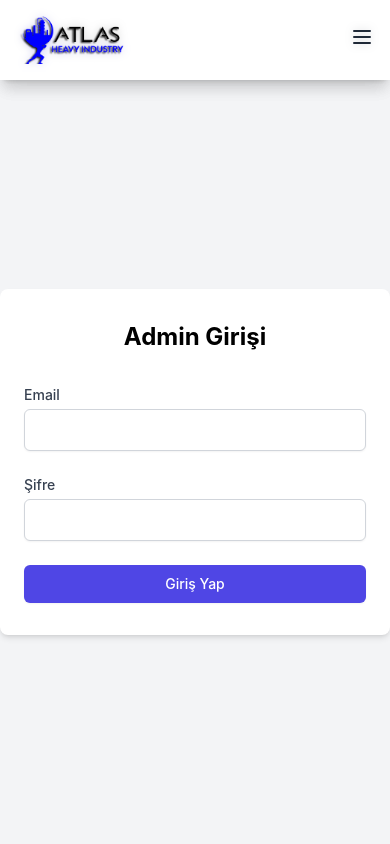
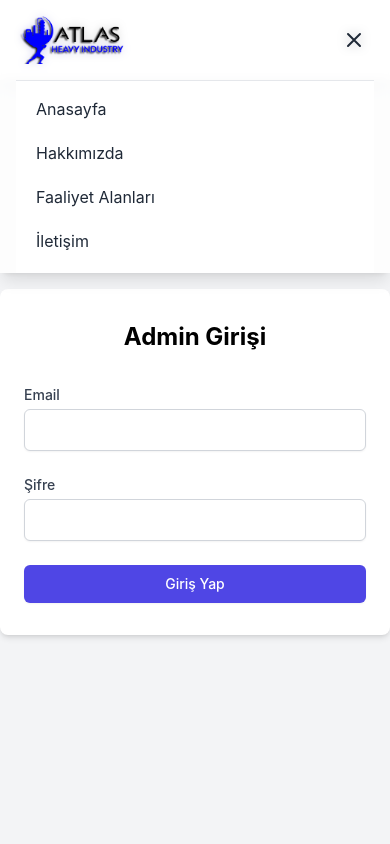
Before and after one commit to CemilEmreAras/atlas, a React (Create React App) app: page /admin-login in a window 390 px wide. Both pictures are taken after a click on the button 362 px from the left and 37 px from the top of the page. Shown: the top 844 px of the page. Built offline with nearby package versions, Linux system fonts and the light colour scheme.

Commit message:
Güncel Web5

```diff
--- a/src/components/Navbar.js
+++ b/src/components/Navbar.js
@@ -3,6 +3,7 @@ import { useNavigate } from 'react-router-dom';
 
 const Navbar = () => {
   const [scrolled, setScrolled] = useState(false);
+  const [isOpen, setIsOpen] = useState(false);
   const navigate = useNavigate();
 
   useEffect(() => {
@@ -18,7 +19,6 @@ const Navbar = () => {
   const scrollToSection = (sectionId) => {
     if (window.location.pathname !== '/') {
       navigate('/');
-      // Ana sayfaya yönlendirdikten sonra scroll işlemi için timeout
       setTimeout(() => {
         const element = document.getElementById(sectionId);
         if (element) {
@@ -35,6 +35,12 @@ const Navbar = () => {
 
   const goToHome = () => {
     navigate('/');
+    setIsOpen(false);
+  };
+
+  const handleNavigation = (path) => {
+    navigate(path);
+    setIsOpen(false);
   };
 
   return (
@@ -56,7 +62,7 @@ const Navbar = () => {
           </div>
 
           {/* Desktop Menu */}
-          <div className="hidden md:flex space-x-8">
+          <div className="hidden lg:flex space-x-8">
             <button
               onClick={goToHome}
               className="text-gray-800 hover:text-yellow-500 transition-colors"
@@ -64,19 +70,19 @@ const Navbar = () => {
               Anasayfa
             </button>
             <button
-              onClick={() => navigate('/about')}
+              onClick={() => handleNavigation('/about')}
               className="text-gray-800 hover:text-yellow-500 transition-colors"
             >
               Hakkımızda
             </button>
             <button
-              onClick={() => navigate('/services')}
+              onClick={() => handleNavigation('/services')}
               className="text-gray-800 hover:text-yellow-500 transition-colors"
             >
               Faaliyet Alanları
             </button>
             <button
-              onClick={() => navigate('/contact')}
+              onClick={() => handleNavigation('/contact')}
               className="text-gray-800 hover:text-yellow-500 transition-colors"
             >
               İletişim
@@ -84,14 +90,53 @@ const Navbar = () => {
           </div>
 
           {/* Mobile Menu Button */}
-          <div className="md:hidden">
-            <button className="text-gray-800">
+          <div className="lg:hidden">
+            <button
+              onClick={() => setIsOpen(!isOpen)}
+              className="text-gray-800 hover:text-yellow-500 transition-colors p-2"
+            >
               <svg className="h-6 w-6" fill="none" stroke="currentColor" viewBox="0 0 24 24">
-                <path strokeLinecap="round" strokeLinejoin="round" strokeWidth="2" d="M4 6h16M4 12h16M4 18h16"/>
+                {isOpen ? (
+                  <path strokeLinecap="round" strokeLinejoin="round" strokeWidth="2" d="M6 18L18 6M6 6l12 12"/>
+                ) : (
+                  <path strokeLinecap="round" strokeLinejoin="round" strokeWidth="2" d="M4 6h16M4 12h16M4 18h16"/>
+                )}
               </svg>
             </button>
           </div>
         </div>
+
+        {/* Mobile Menu */}
+        {isOpen && (
+          <div className="lg:hidden">
+            <div className="px-2 pt-2 pb-3 space-y-1 bg-white border-t">
+              <button
+                onClick={goToHome}
+                className="block w-full text-left px-3 py-2 text-gray-800 hover:text-yellow-500 hover:bg-gray-50 transition-colors"
+              >
+                Anasayfa
+              </button>
+              <button
+                onClick={() => handleNavigation('/about')}
+                className="block w-full text-left px-3 py-2 text-gray-800 hover:text-yellow-500 hover:bg-gray-50 transition-colors"
+              >
+                Hakkımızda
+              </button>
+              <button
+                onClick={() => handleNavigation('/services')}
+                className="block w-full text-left px-3 py-2 text-gray-800 hover:text-yellow-500 hover:bg-gray-50 transition-colors"
+              >
+                Faaliyet Alanları
+              </button>
+              <button
+                onClick={() => handleNavigation('/contact')}
+                className="block w-full text-left px-3 py-2 text-gray-800 hover:text-yellow-500 hover:bg-gray-50 transition-colors"
+              >
+                İletişim
+              </button>
+            </div>
+          </div>
+        )}
       </div>
     </nav>
   );
```
